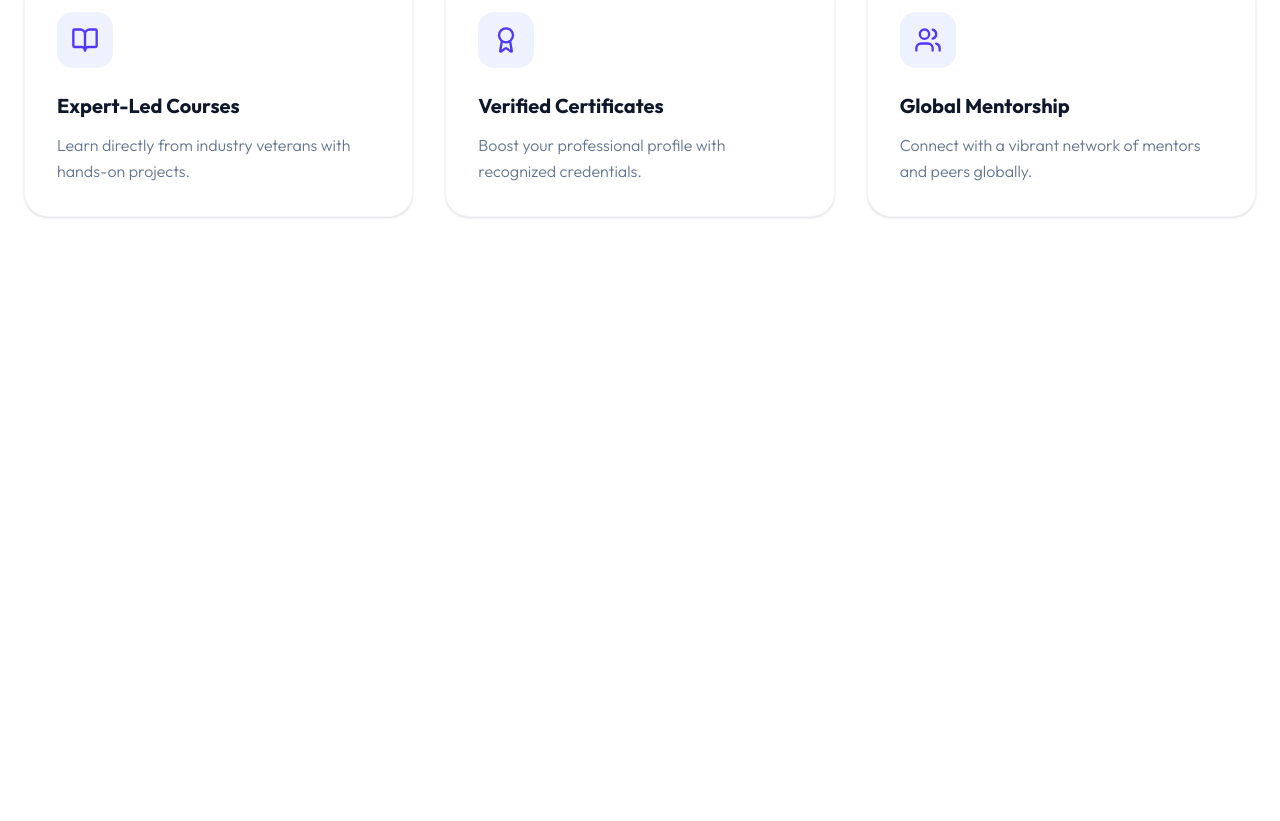
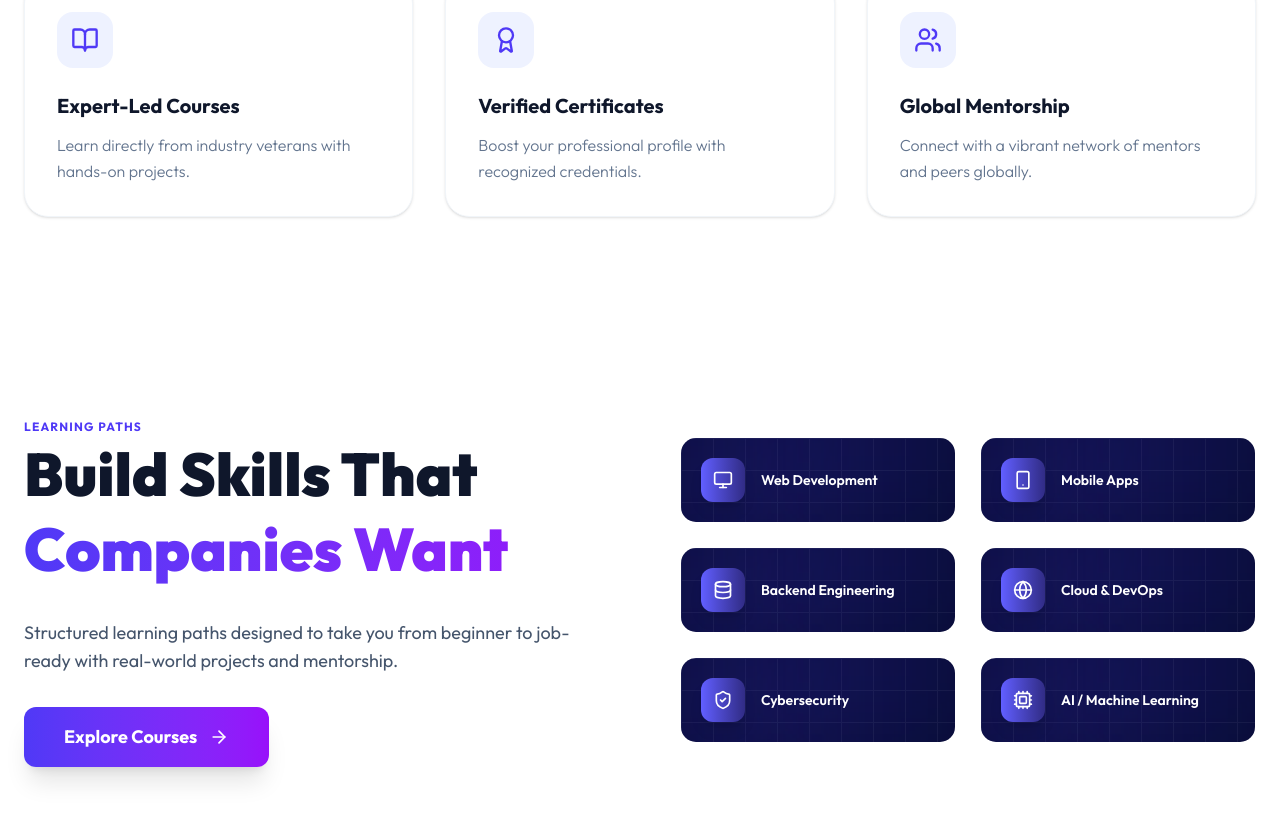
Before and after one commit to anjalichauhan0306/DevTrack-Learning-Platfrom, a React (Vite) app in the folder client/: page / in a window 1280 px wide. Shown: the part 1119-1940 px from the top of the page. Before the commit the page ends 1432 px from the top, so only its background shows below. Built offline with nearby package versions, Linux system fonts and the light colour scheme; no server answers.

Commit message:
feat: add ExploreCourses component and integrate it into Home page; update Navbar to display user photo if available

```diff
--- /dev/null
+++ b/client/src/component/ExploreCourses.jsx
@@ -0,0 +1,112 @@
+import React from "react";
+import {
+  Monitor,
+  Smartphone,
+  Database,
+  Globe,
+  ShieldCheck,
+  Cpu,
+  ArrowRight,
+} from "lucide-react";
+import { Link } from "react-router-dom";
+
+const ExploreCourses = () => {
+  const categories = [
+    { name: "Web Development", icon: Monitor },
+    { name: "Mobile Apps", icon: Smartphone },
+    { name: "Backend Engineering", icon: Database },
+    { name: "Cloud & DevOps", icon: Globe },
+    { name: "Cybersecurity", icon: ShieldCheck },
+    { name: "AI / Machine Learning", icon: Cpu },
+  ];
+
+  return (
+    <section className="relative w-full bg-white py-25 overflow-hidden">
+      <div className="max-w-7xl mx-auto px-6">
+        <div className="flex flex-col lg:flex-row items-center gap-20">
+
+          {/* LEFT CONTENT */}
+          <div className="lg:w-1/2 space-y-8">
+            <span className="text-xs font-bold tracking-widest uppercase text-indigo-600">
+              Learning Paths
+            </span>
+
+            <h2 className="text-4xl md:text-6xl font-black leading-tight text-slate-900">
+              Build Skills That
+              <span className="block text-transparent bg-clip-text bg-linear-to-r from-indigo-600 to-purple-600">
+                Companies Want
+              </span>
+            </h2>
+
+            <p className="text-lg text-slate-600 max-w-xl">
+              Structured learning paths designed to take you from beginner to
+              job-ready with real-world projects and mentorship.
+            </p>
+
+            <Link
+              to="/courses"
+              className="inline-flex items-center gap-3 px-10 py-4 rounded-xl
+              bg-linear-to-r from-indigo-600 to-purple-600
+              text-white font-bold text-lg shadow-xl hover:scale-105 transition-transform"
+            >
+              Explore Courses
+              <ArrowRight size={20} />
+            </Link>
+          </div>
+
+          {/* RIGHT SIDE – SMALL BOXES */}
+          <div className="lg:w-1/2 grid grid-cols-2 gap-6">
+            {categories.map((item, index) => {
+              const Icon = item.icon;
+              return (
+                <Link
+                  key={index}
+                  to="/courses"
+                  className="group relative overflow-hidden rounded-2xl p-5
+                  border border-white/10 hover:-translate-y-2 transition-all duration-300"
+                >
+                  {/* 🔥 HERO STYLE BOX BACKGROUND */}
+                  <div className="absolute inset-0 bg-[#050B2E]" />
+
+                  {/* GRID */}
+                  <div
+                    className="absolute inset-0 opacity-[0.06]"
+                    style={{
+                      backgroundImage: `
+                        linear-gradient(to right, #ffffff 1px, transparent 1px),
+                        linear-gradient(to bottom, #ffffff 1px, transparent 1px)
+                      `,
+                      backgroundSize: "32px 32px",
+                    }}
+                  />
+
+                  {/* GLOWS */}
+                  <div className="absolute -top-10 -left-10 w-40 h-40 bg-indigo-600/30 blur-[80px]" />
+                  <div className="absolute bottom-0 right-0 w-40 h-40 bg-indigo-600/30 blur-[90px]" />
+
+                  {/* CONTENT */}
+                  <div className="relative z-10 flex items-center gap-4">
+                    <div className="w-11 h-11 rounded-xl
+                      bg-linear-to-r from-indigo-500 to-indigo-900
+                      flex items-center justify-center shadow-lg
+                      group-hover:scale-110 transition-transform"
+                    >
+                      <Icon size={20} className="text-white" />
+                    </div>
+
+                    <h3 className="text-sm font-semibold text-white">
+                      {item.name}
+                    </h3>
+                  </div>
+                </Link>
+              );
+            })}
+          </div>
+
+        </div>
+      </div>
+    </section>
+  );
+};
+
+export default ExploreCourses;
--- a/client/src/component/Nav.jsx
+++ b/client/src/component/Nav.jsx
@@ -134,9 +134,8 @@ const Navbar = () => {
                   onClick={() => setIsProfileOpen(!isProfileOpen)}
                   className="flex items-center gap-3 pl-1 pr-2 py-1 bg-white/5 hover:bg-white/10 border border-white/10 rounded-full transition"
                 >
-                  <div className="bg-indigo-600 text-white size-8 rounded-full flex items-center justify-center font-bold text-xs uppercase">
-                    {firstLetter}
-                  </div>
+                  {userData?.photoUrl ? <Img src={userData?.photoUrl} className="bg-indigo-600 text-white size-8 rounded-full flex items-center justify-center font-bold text-xs uppercase" /> : <div className="bg-indigo-600 text-white size-8 rounded-full flex items-center justify-center font-bold text-xs uppercase">{firstLetter}
+                  </div>}
                   <ChevronDown size={14} className={`text-slate-400 transition-transform ${isProfileOpen ? "rotate-180" : ""}`} />
                 </button>
 
--- a/client/src/pages/Home.jsx
+++ b/client/src/pages/Home.jsx
@@ -2,6 +2,7 @@ import React from 'react';
 import Nav from '../component/Nav.jsx';
 import { SearchIcon, BookOpen, Award, Users, Code, Terminal } from 'lucide-react';
 import Logos from '../component/logos.jsx';
+import ExploreCourses from '../component/ExploreCourses.jsx';
 
 const Home = () => {
   return (
@@ -123,7 +124,7 @@ const Home = () => {
           ))}
         </div>
       </section>
-
+      <ExploreCourses />
     </div>
   );
 };
```
